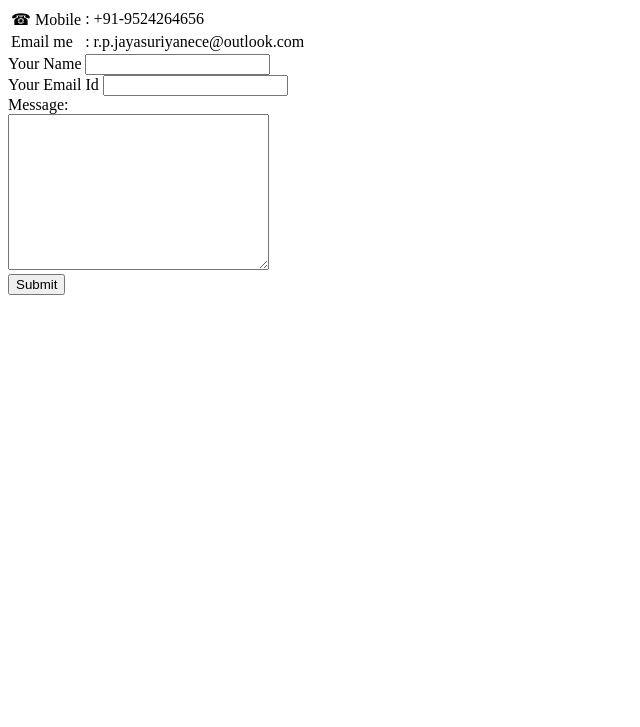
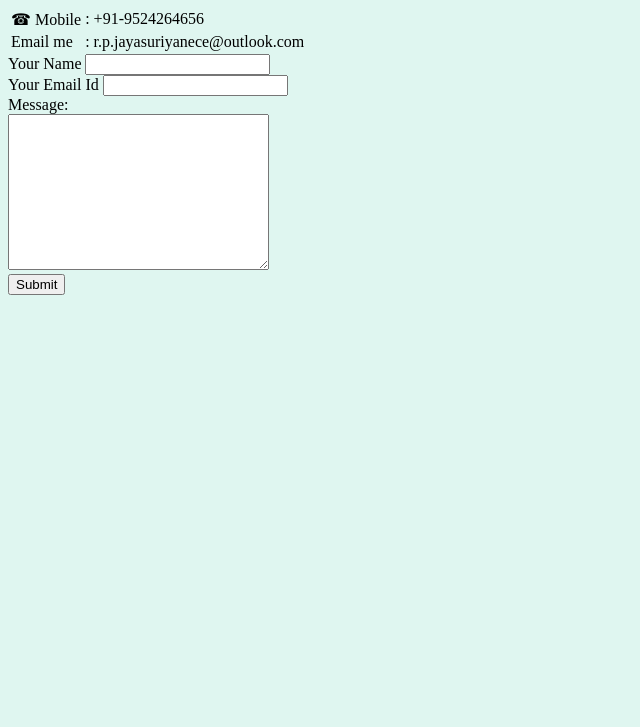
Before and after one commit to JayasuriyanRP/CV, a plain HTML site: page contact.html in a window 1280 px wide. Shown: the part 73-800 px from the top of the page, without its empty margins (0-640 px from the left). Drawn offline with Linux system fonts and the light colour scheme.

Commit message:
Basic Color changes

```diff
--- a/contact.html
+++ b/contact.html
@@ -8,7 +8,7 @@
     <title>Contact Information</title>
 </head>
 
-<body>
+<body style="background-color: #dff6f0;">
     <h1>Contact Me: Jayasuriyan</h1>
     <table>
         <tbody>
```
Also changed, not shown: index.html (+1 -1 lines).
